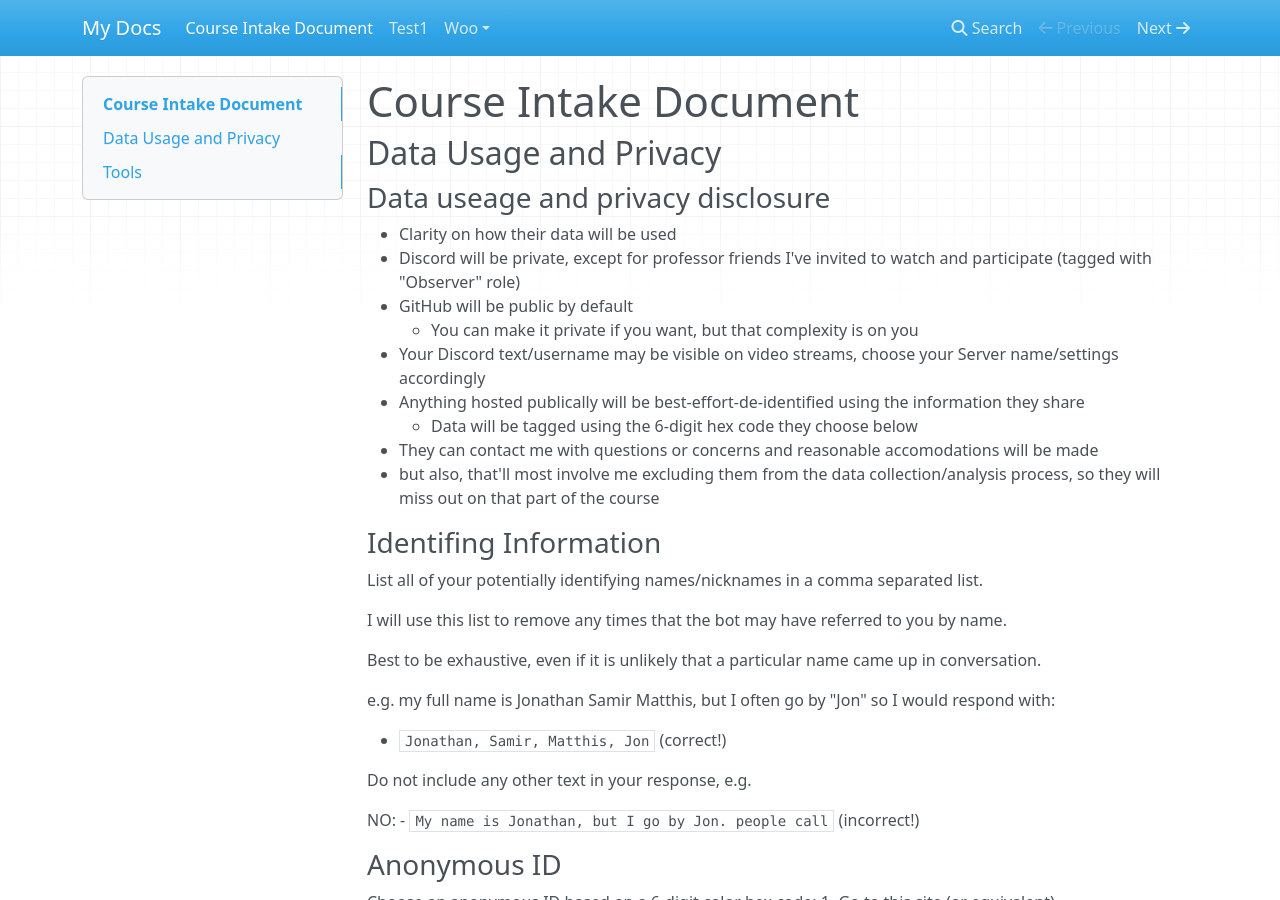
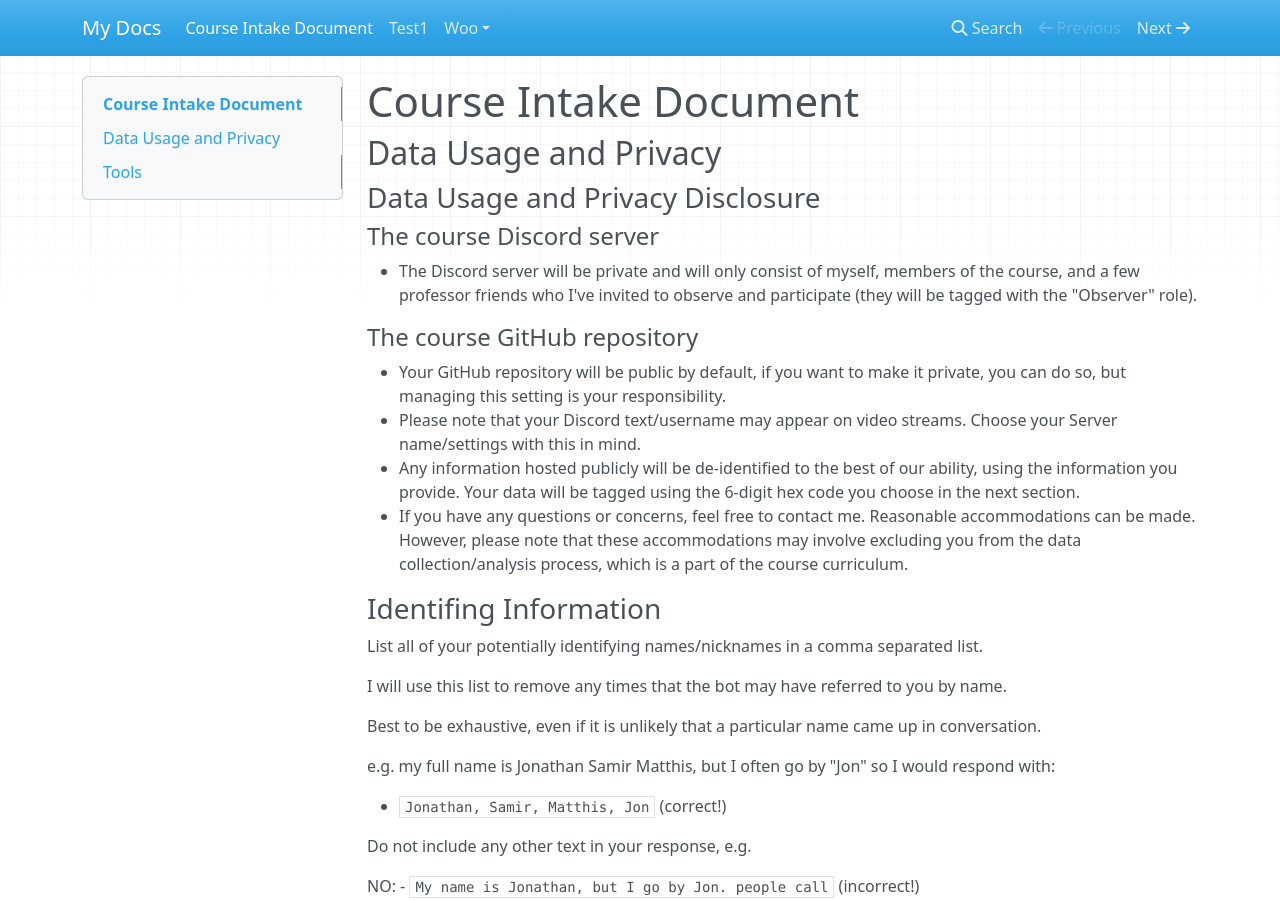
Before and after one commit to HumanMovementNeuroscience/capstone, an MkDocs documentation site: the page built from docs/2024-capstone-intake-survey.md, in a window 1280 px wide and 900 px high. Built offline with MkDocs 1.6.1, drawn with Linux system fonts in a browser that asks for light colours; nearby versions of some CDN libraries.

Commit message:
Jan 10, 2024, 4:59 PM

```diff
--- a/docs/2024-capstone-intake-survey.md
+++ b/docs/2024-capstone-intake-survey.md
@@ -1,17 +1,14 @@
 
 # Course Intake Document
 ## Data Usage and Privacy
-### Data useage and privacy disclosure
-- Clarity on how their data will be used
-  - Discord will be private, except for professor friends I've invited to watch and participate (tagged with "Observer" role)
-  - GitHub will be public by default
-    - You can make it private if you want, but that complexity is on you
-  - Your Discord text/username may be visible on video streams, choose your Server name/settings accordingly
-  - Anything hosted publically will be best-effort-de-identified  using the information they share
-    - Data will be tagged using the 6-digit hex code they choose below
-- They can contact me with questions or concerns and reasonable accomodations will be made
-  - but also, that'll most involve me excluding them from the data collection/analysis process, so they will miss out on that part of the course
-
+### Data Usage and Privacy Disclosure
+#### The course Discord server
+- The Discord server will be private and will only consist of myself, members of the course, and a few professor friends who I've invited to observe and participate (they will be tagged with the "Observer" role).
+#### The course GitHub repository
+  - Your GitHub repository will be public by default, if you want to make it private, you can do so, but managing this setting is your responsibility.
+  - Please note that your Discord text/username may appear on video streams. Choose your Server name/settings with this in mind.
+  - Any information hosted publicly will be de-identified to the best of our ability, using the information you provide. Your data will be tagged using the 6-digit hex code you choose in the next section.
+- If you have any questions or concerns, feel free to contact me. Reasonable accommodations can be made. However, please note that these accommodations may involve excluding you from the data collection/analysis process, which is a part of the course curriculum.
 ### Identifing Information
 List all of your potentially identifying names/nicknames in a comma separated list.
 
```
